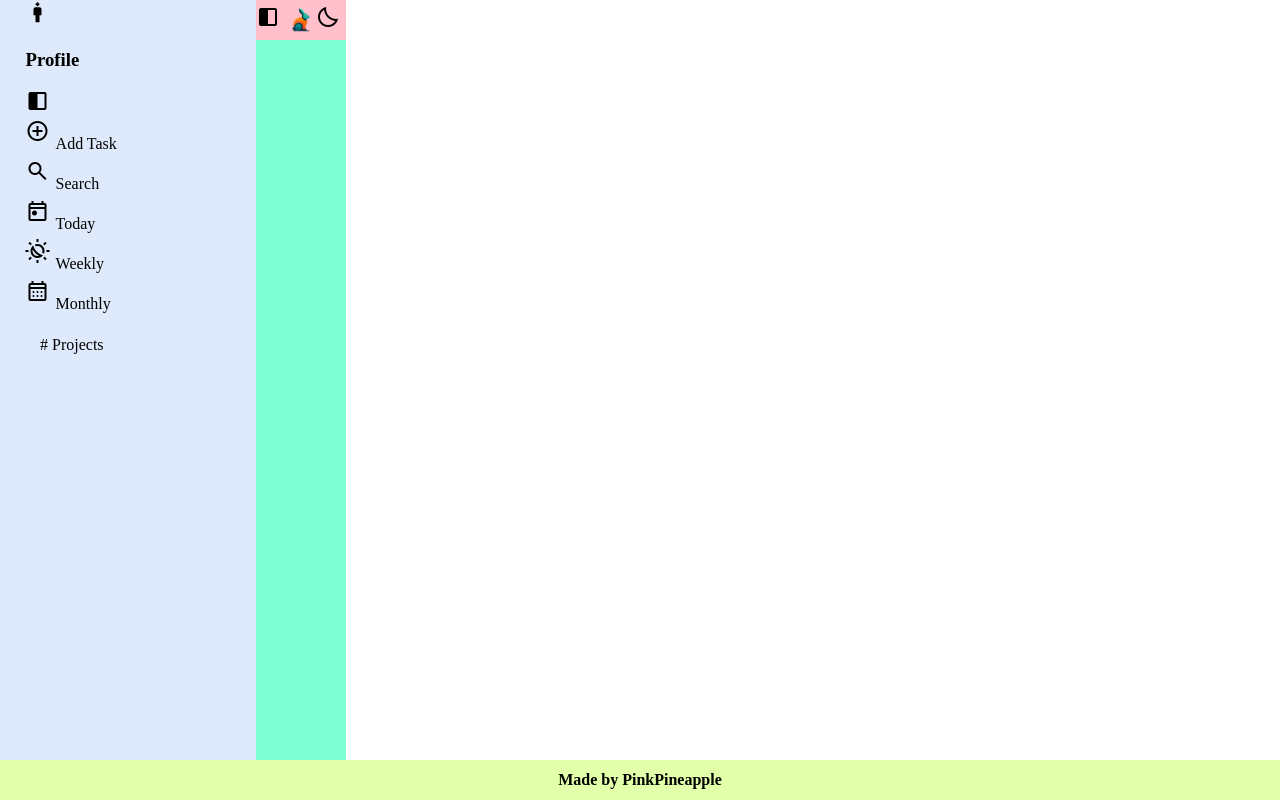
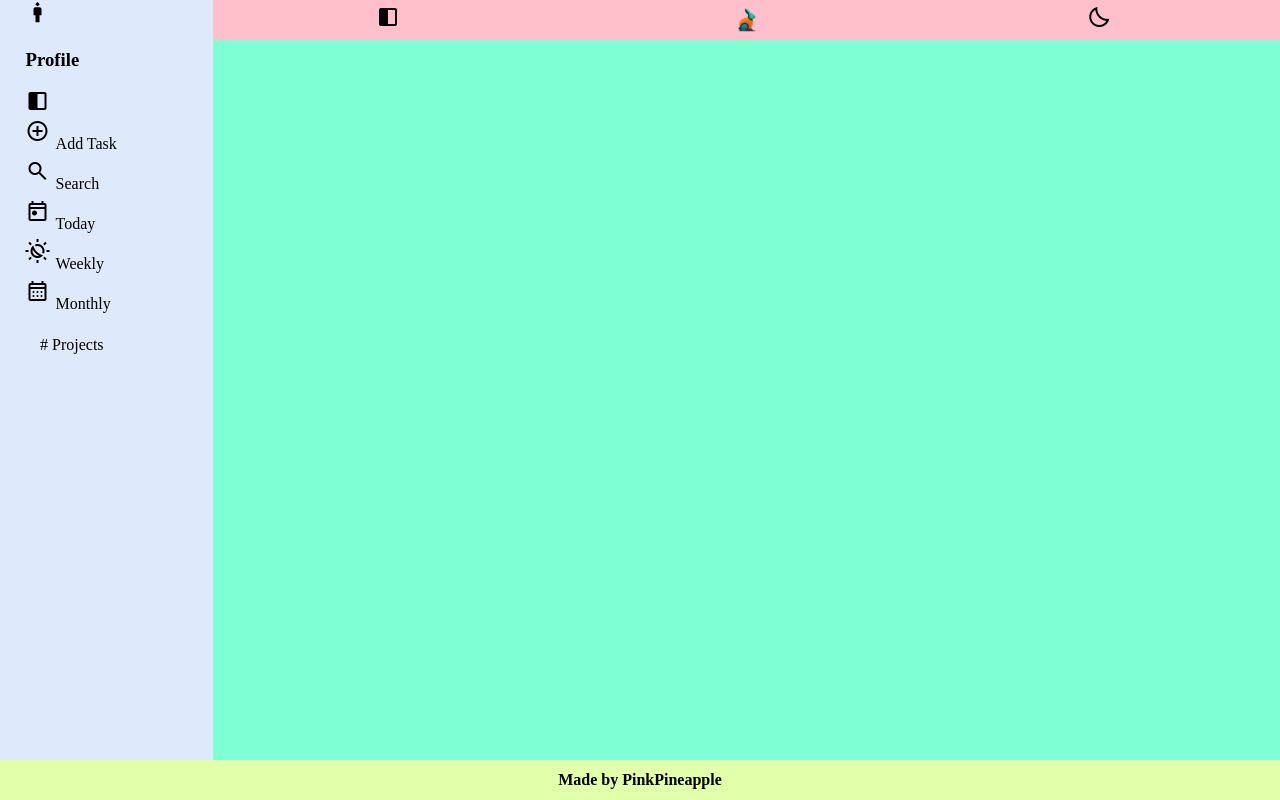
Before and after one commit to PinkPineapplee/todo02odin, a website built with webpack: page src/template.html in a window 1280 px wide. Built offline with nearby package versions, Linux system fonts and the light colour scheme.

Commit message:
fix header width

```diff
--- a/src/add-ons/home.js
+++ b/src/add-ons/home.js
@@ -135,11 +135,10 @@ export function makeDisplayBar(){
         darkMode.textContent = "bedtime";
         headerDiv.append(sideIcon,logo,darkMode);
 
-   const contentDiv = document.createElement("div");
+
     pagediv.append(headerDiv);
     div.appendChild(pagediv);
-    contentDiv.appendChild(createToday());
-  return (contentDiv, pagediv);
+  return (pagediv);
    console.log("I am making a neat display!");
 }
 
--- a/src/styles.css
+++ b/src/styles.css
@@ -83,6 +83,7 @@ span, img{
 
  .pagedivider{
     background-color: aquamarine;
+    width: 100%;
  }
 .todayContainer{
     background-color: beige;
@@ -96,6 +97,8 @@ span, img{
     height: 2.5rem;
     width: 100%;
     align-items: center;
+    justify-content: space-around;
+
 
 }
 
```
